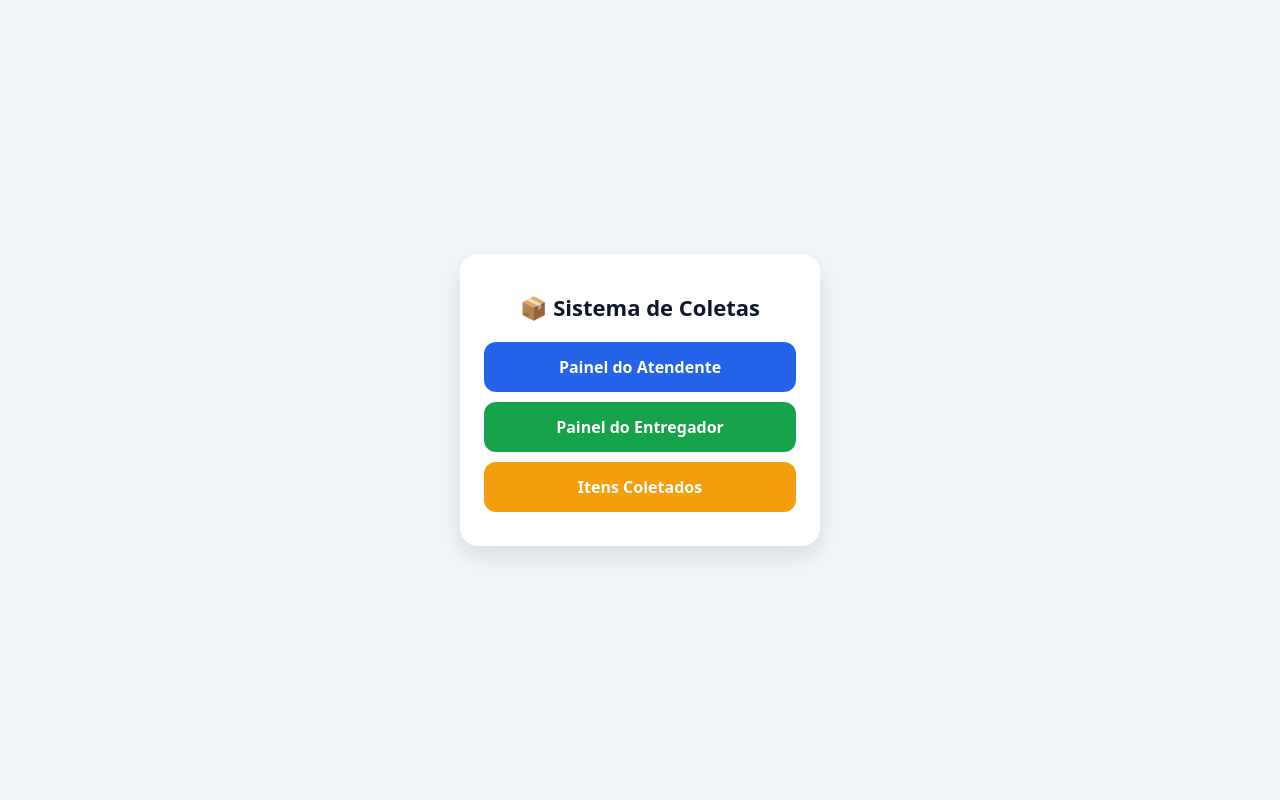
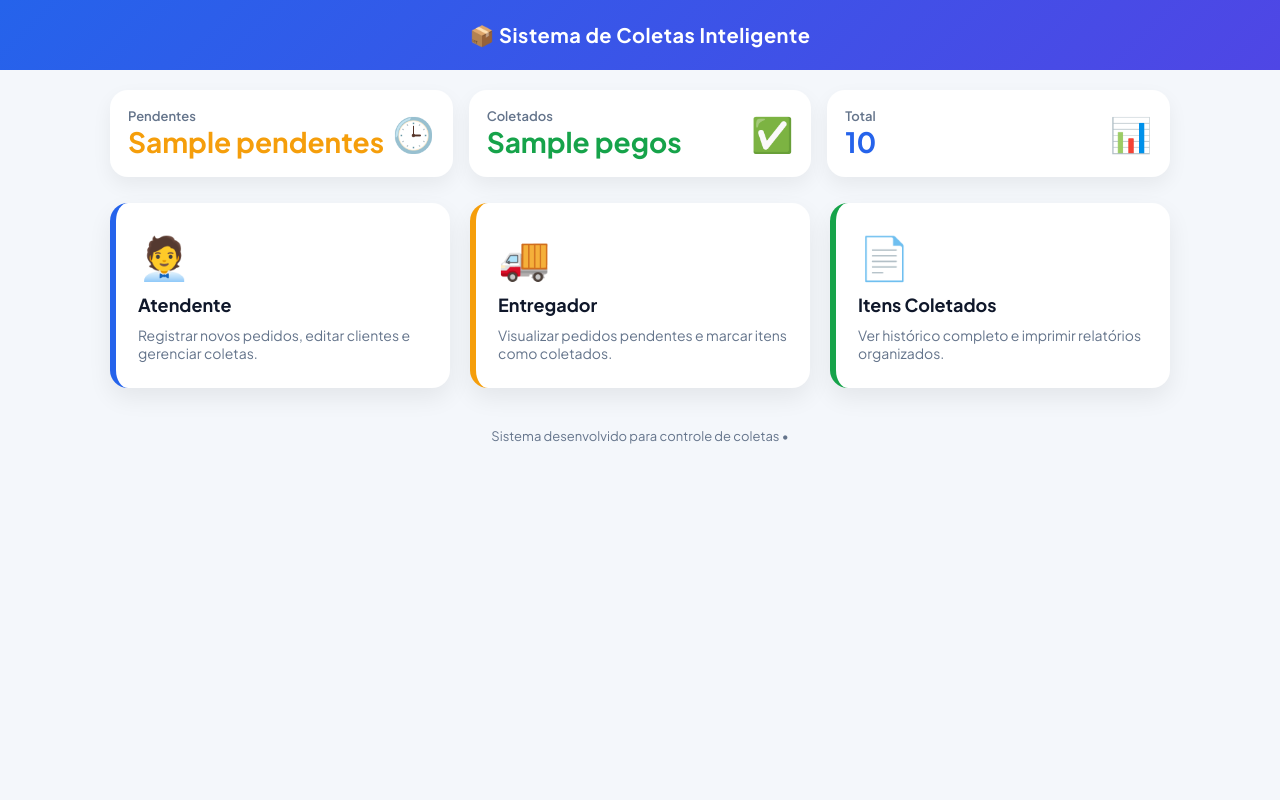
Before and after one commit to TioUserBR/testeappentregadores, a Flask app: template templates/home.html in a window 1280 px wide. Run offline with Flask 3, Linux system fonts and the light colour scheme; the template is opened without the code that fills it: most values are stand-ins (such as "Sample title", 1, 10 or a date in 2020); some libraries are stand-ins or nearby versions.

Commit message:
Update home.html

```diff
--- a/templates/home.html
+++ b/templates/home.html
@@ -2,86 +2,208 @@
 <html lang="pt-br">
 <head>
 <meta charset="UTF-8">
-<title>Sistema de Coletas</title>
+<title>Painel Principal | Sistema de Coletas</title>
 <meta name="viewport" content="width=device-width, initial-scale=1.0">
+
+<link href="https://fonts.googleapis.com/css2?family=Plus+Jakarta+Sans:wght@400;600;700&display=swap" rel="stylesheet">
 
 <style>
 :root{
   --primary:#2563eb;
   --success:#16a34a;
   --warning:#f59e0b;
-  --bg:#f1f5f9;
+  --bg:#f4f7fb;
   --card:#ffffff;
   --text:#0f172a;
+  --muted:#64748b;
+  --radius:18px;
 }
 
-*{box-sizing:border-box}
+*{box-sizing:border-box;font-family:'Plus Jakarta Sans',sans-serif}
 
 body{
   margin:0;
-  font-family:system-ui,-apple-system,Arial,sans-serif;
   background:var(--bg);
   color:var(--text);
-  display:flex;
-  justify-content:center;
-  align-items:center;
-  height:100vh;
 }
 
-.card{
-  background:var(--card);
-  padding:24px;
-  border-radius:18px;
-  width:100%;
-  max-width:360px;
+header{
+  background:linear-gradient(135deg,#2563eb,#4f46e5);
+  color:#fff;
+  padding:22px;
   text-align:center;
-  box-shadow:0 10px 25px rgba(0,0,0,.1);
+  font-size:20px;
+  font-weight:700;
+  letter-spacing:.5px;
 }
 
-h1{
-  margin-bottom:20px;
-  font-size:22px;
+.container{
+  max-width:1100px;
+  margin:auto;
+  padding:20px;
 }
 
-.btn{
-  display:block;
-  width:100%;
-  padding:14px;
-  margin:10px 0;
-  border:none;
-  border-radius:12px;
-  font-size:16px;
-  font-weight:600;
-  color:#fff;
-  cursor:pointer;
-  text-decoration:none;
+.stats{
+  display:grid;
+  grid-template-columns:repeat(auto-fit,minmax(220px,1fr));
+  gap:16px;
+  margin-bottom:26px;
 }
 
-.btn-atendente{background:var(--primary);}
-.btn-entregador{background:var(--success);}
-.btn-pego{background:var(--warning);}
+.stat-card{
+  background:var(--card);
+  border-radius:var(--radius);
+  padding:18px;
+  box-shadow:0 8px 20px rgba(0,0,0,.06);
+  display:flex;
+  justify-content:space-between;
+  align-items:center;
+}
 
-.btn:active{
-  transform:scale(0.97);
+.stat-info{
+  display:flex;
+  flex-direction:column;
+}
+
+.stat-label{
+  font-size:13px;
+  color:var(--muted);
+  font-weight:600;
+}
+
+.stat-value{
+  font-size:28px;
+  font-weight:800;
+}
+
+.stat-icon{
+  font-size:34px;
+}
+
+.pending{color:var(--warning)}
+.done{color:var(--success)}
+.total{color:var(--primary)}
+
+.actions{
+  display:grid;
+  grid-template-columns:repeat(auto-fit,minmax(260px,1fr));
+  gap:20px;
+}
+
+.action-card{
+  background:var(--card);
+  border-radius:var(--radius);
+  padding:26px 22px;
+  text-decoration:none;
+  color:inherit;
+  box-shadow:0 10px 24px rgba(0,0,0,.07);
+  transition:.2s;
+  display:flex;
+  flex-direction:column;
+  gap:10px;
+}
+
+.action-card:hover{
+  transform:translateY(-4px);
+  box-shadow:0 14px 30px rgba(0,0,0,.12);
+}
+
+.action-icon{
+  font-size:42px;
+}
+
+.action-title{
+  font-size:18px;
+  font-weight:700;
+}
+
+.action-desc{
+  font-size:14px;
+  color:var(--muted);
+}
+
+.atendente{border-left:6px solid var(--primary)}
+.entregador{border-left:6px solid var(--warning)}
+.pegos{border-left:6px solid var(--success)}
+
+footer{
+  margin-top:40px;
+  text-align:center;
+  font-size:13px;
+  color:var(--muted);
 }
 </style>
 </head>
 <body>
 
-<div class="card">
-  <h1>📦 Sistema de Coletas</h1>
+<header>
+📦 Sistema de Coletas Inteligente
+</header>
 
-  <a class="btn btn-atendente" href="/atendente">
-    Painel do Atendente
+<div class="container">
+
+<!-- CONTADORES -->
+<div class="stats">
+
+  <div class="stat-card">
+    <div class="stat-info">
+      <span class="stat-label">Pendentes</span>
+      <span class="stat-value pending">{{ pendentes }}</span>
+    </div>
+    <div class="stat-icon">🕒</div>
+  </div>
+
+  <div class="stat-card">
+    <div class="stat-info">
+      <span class="stat-label">Coletados</span>
+      <span class="stat-value done">{{ pegos }}</span>
+    </div>
+    <div class="stat-icon">✅</div>
+  </div>
+
+  <div class="stat-card">
+    <div class="stat-info">
+      <span class="stat-label">Total</span>
+      <span class="stat-value total">{{ total }}</span>
+    </div>
+    <div class="stat-icon">📊</div>
+  </div>
+
+</div>
+
+<!-- BOTÕES -->
+<div class="actions">
+
+  <a href="/atendente" class="action-card atendente">
+    <div class="action-icon">🧑‍💼</div>
+    <div class="action-title">Atendente</div>
+    <div class="action-desc">
+      Registrar novos pedidos, editar clientes e gerenciar coletas.
+    </div>
   </a>
 
-  <a class="btn btn-entregador" href="/entregador">
-    Painel do Entregador
+  <a href="/entregador" class="action-card entregador">
+    <div class="action-icon">🚚</div>
+    <div class="action-title">Entregador</div>
+    <div class="action-desc">
+      Visualizar pedidos pendentes e marcar itens como coletados.
+    </div>
   </a>
 
-  <a class="btn btn-pego" href="/pego">
-    Itens Coletados
+  <a href="/pego" class="action-card pegos">
+    <div class="action-icon">📄</div>
+    <div class="action-title">Itens Coletados</div>
+    <div class="action-desc">
+      Ver histórico completo e imprimir relatórios organizados.
+    </div>
   </a>
+
+</div>
+
+<footer>
+Sistema desenvolvido para controle de coletas • {{ now().year if false else "" }}
+</footer>
+
 </div>
 
 </body>
```
